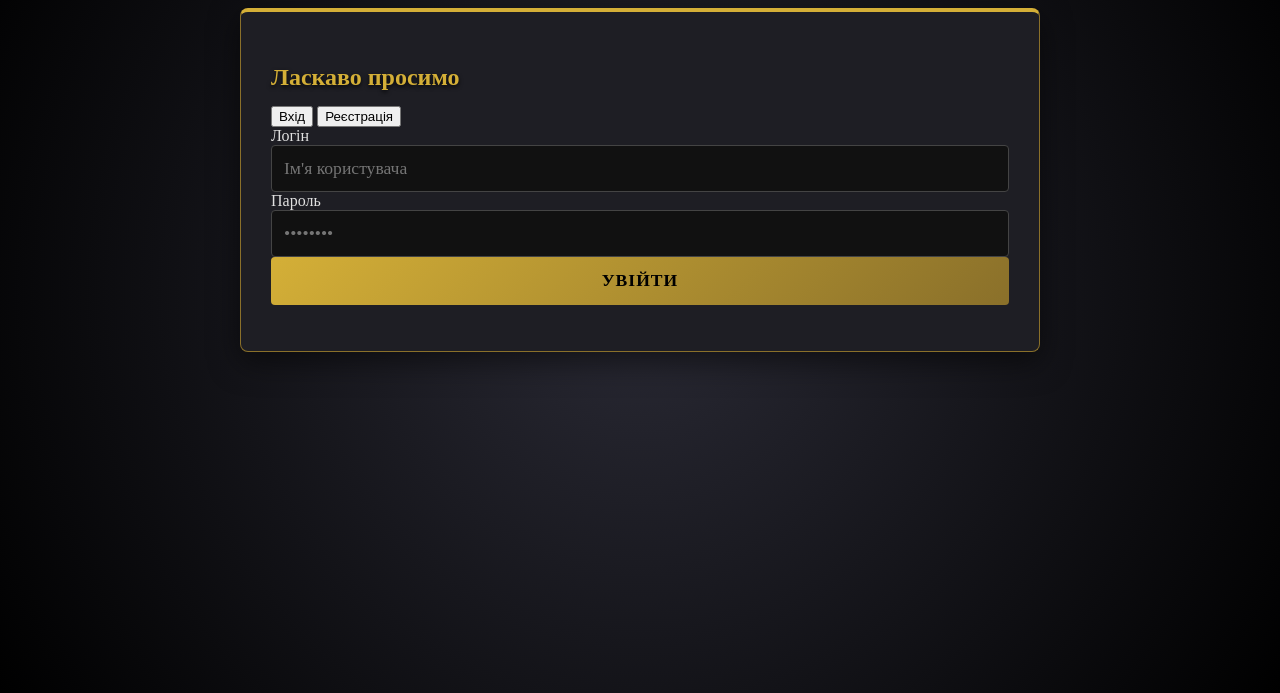
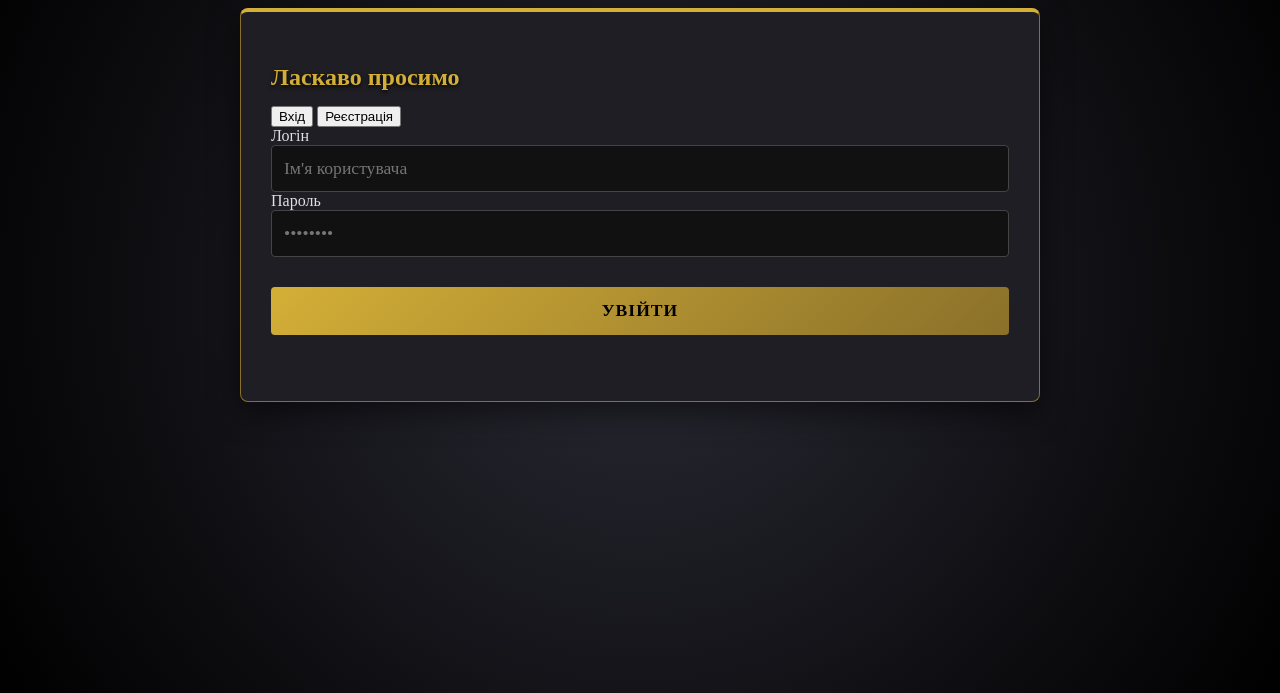
Before and after one commit to Ahtung0/Dragon-s-Table, a website: page index.html in a window 1280 px wide. Shown: the part 107-800 px from the top of the page. Drawn offline with Linux system fonts and the light colour scheme; a web font is replaced by a local one.

Commit message:
Update style.css

```diff
--- a/style.css
+++ b/style.css
@@ -252,3 +252,10 @@ input:focus { outline: none; border-color: var(--gold); box-shadow: 0 0 10px rgb
     animation: shine 3s infinite;
     pointer-events: none;
 }
+
+/* --- Відступи для кнопки підтвердження (Вхід та Реєстрація) --- */
+#submitAuthBtn {
+    margin-top: 30px;    /* Однаковий відступ зверху для обох режимів */
+    margin-bottom: 20px; /* Відступ знизу */
+    width: 100%;         /* На всю ширину */
+}
```
